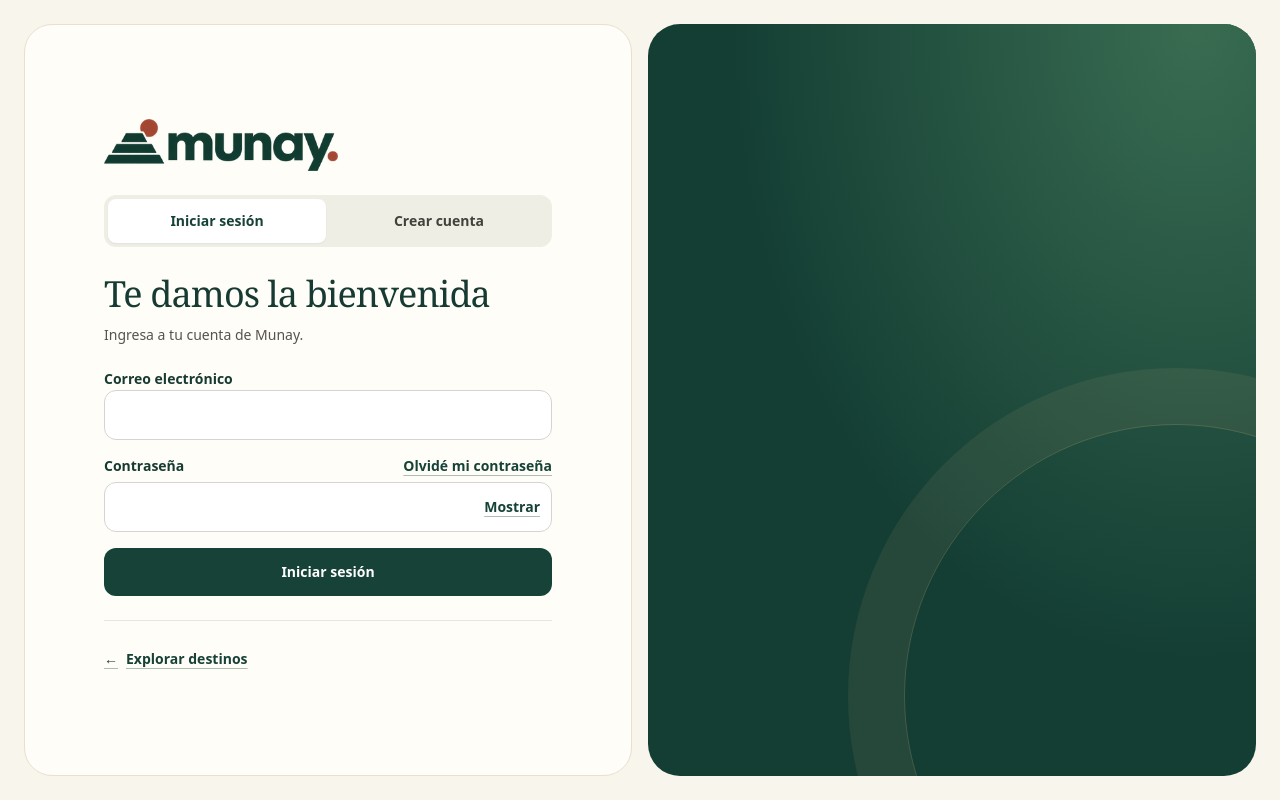
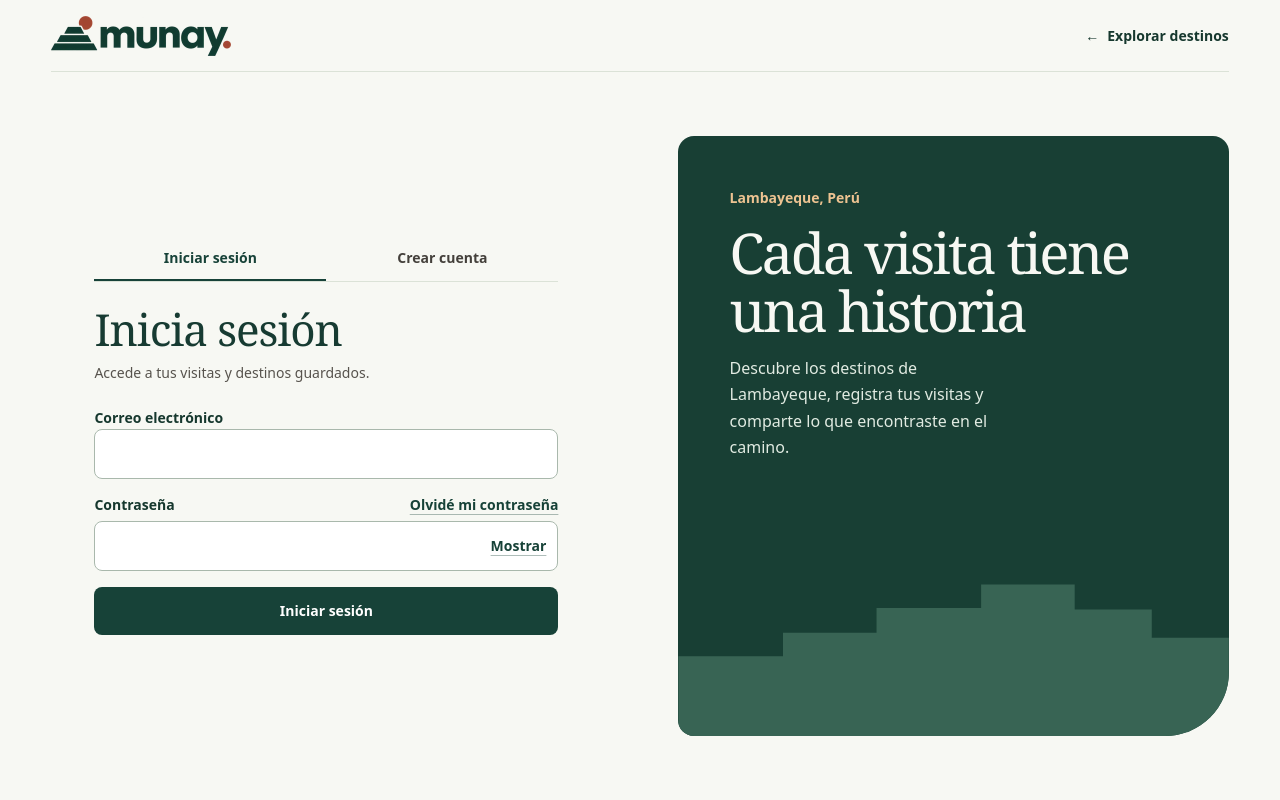
Before and after one commit to WilyLopez/web-munay, a Next.js app: page /ingresar in a window 1280 px wide. Built offline with nearby package versions, Linux system fonts and the light colour scheme.

Commit message:
feat(auth): mejorar la experiencia de acceso

```diff
--- a/src/app/(acceso)/acceso.css
+++ b/src/app/(acceso)/acceso.css
@@ -1,12 +1,137 @@
+body:has(.marco-acceso) {
+  margin: 0;
+  background: #f7f8f3;
+}
+
+.marco-acceso {
+  --tinta-acceso: #16382e;
+  --borde-acceso: #dbe2d7;
+  max-width: 90rem;
+  margin-inline: auto;
+  min-height: 100dvh;
+  padding-inline: clamp(1rem, 4vw, 4rem);
+  color: var(--tinta-acceso);
+  display: flex;
+  flex-direction: column;
+}
+
+.cabecera-acceso {
+  display: flex;
+  flex-wrap: wrap;
+  justify-content: space-between;
+  align-items: center;
+  gap: 0.5rem 1rem;
+  min-height: 4.5rem;
+  border-bottom: 1px solid var(--borde-acceso);
+}
+
+.logo-acceso,
+.volver-acceso {
+  display: inline-flex;
+  align-items: center;
+  gap: 0.5rem;
+  min-height: 2.75rem;
+  border-radius: 0.35rem;
+}
+
+.volver-acceso {
+  font-size: 0.875rem;
+  font-weight: 650;
+}
+
+.volver-acceso:hover {
+  text-decoration: underline;
+  text-underline-offset: 0.25rem;
+}
+
+.logo-acceso:focus-visible,
+.volver-acceso:focus-visible {
+  outline: 2px solid var(--tinta-acceso);
+  outline-offset: 4px;
+}
+
+.distribucion-acceso {
+  flex: 1;
+  display: grid;
+  align-items: start;
+  grid-template-columns: minmax(0, 1fr);
+  gap: clamp(2rem, 6vw, 6rem);
+  padding-block: clamp(1.75rem, 5vw, 4rem);
+}
+
+.principal-acceso {
+  width: min(100%, 29rem);
+  min-width: 0;
+  margin-inline: auto;
+  display: grid;
+  gap: 1.5rem;
+}
+
+.panel-acceso {
+  display: none;
+}
+
+@media (width >= 60rem) {
+  .distribucion-acceso {
+    grid-template-columns: minmax(0, 1fr) minmax(0, 1fr);
+    align-items: stretch;
+  }
+
+  .principal-acceso {
+    align-self: center;
+  }
+
+  .panel-acceso {
+    display: grid;
+    align-content: space-between;
+    min-height: 32rem;
+    position: relative;
+    overflow: hidden;
+    isolation: isolate;
+    border-radius: 1rem 1rem 4rem 1rem;
+    background: #183f34;
+    color: #f7f8f3;
+  }
+
+  .contenido-panel-acceso {
+    padding: clamp(2rem, 4vw, 4rem);
+    display: grid;
+    gap: 1rem;
+  }
+
+  .contenido-panel-acceso p:first-child {
+    color: #edc391;
+    font-size: 0.875rem;
+    font-weight: 650;
+  }
+
+  .contenido-panel-acceso h2 {
+    font-family: Georgia, serif;
+    font-size: clamp(2.5rem, 4.4vw, 4.75rem);
+    line-height: 1.02;
+    letter-spacing: -0.045em;
+    text-wrap: balance;
+  }
+
+  .contenido-panel-acceso p:last-child {
+    max-width: 32ch;
+    color: #e1ebe2;
+    line-height: 1.65;
+  }
+
+  .relieve-acceso {
+    height: clamp(8rem, 13vw, 12rem);
+    background-color: #386454;
+    clip-path: polygon(0 52%, 19% 52%, 19% 38%, 36% 38%, 36% 23%, 55% 23%, 55% 9%, 72% 9%, 72% 24%, 86% 24%, 86% 41%, 100% 41%, 100% 100%, 0 100%);
+  }
+}
+
 @media (prefers-reduced-motion: no-preference) {
   .entrada-acceso {
-    animation: aparecer-acceso 240ms ease-out both;
+    animation: aparecer-acceso 160ms ease-out both;
   }
 }
 
 @keyframes aparecer-acceso {
-  from {
-    opacity: 0;
-    transform: translateY(0.35rem);
-  }
+  from { transform: translateY(0.2rem); }
 }
--- a/src/app/(acceso)/autenticacion/confirmar/page.tsx
+++ b/src/app/(acceso)/autenticacion/confirmar/page.tsx
@@ -2,12 +2,12 @@ import type { Metadata } from "next";
 import Link from "next/link";
 import { Suspense } from "react";
 import { confirmarCorreo } from "@/features/autenticacion/acciones";
+import { BotonEnvioAcceso } from "@/features/autenticacion/boton-envio-acceso";
 import {
   AvisoAcceso,
   EsqueletoAcceso,
 } from "@/features/autenticacion/aviso-acceso";
 import {
-  botonAcceso,
   enlaceAcceso,
   tituloAcceso,
 } from "@/features/autenticacion/estilos-acceso";
@@ -35,9 +35,7 @@ async function ContenidoConfirmacion({
             Confirma tu correo para activar el acceso a tu cuenta.
           </p>
           <input type="hidden" name="tokenHash" value={tokenHash} />
-          <button className={botonAcceso} type="submit">
-            Confirmar correo
-          </button>
+          <BotonEnvioAcceso etiqueta="Confirmar correo" esperando="Confirmando…" />
         </form>
       ) : (
         <AvisoAcceso
--- a/src/app/(acceso)/layout.tsx
+++ b/src/app/(acceso)/layout.tsx
@@ -1,40 +1,30 @@
 import Image from "next/image";
 import Link from "next/link";
 import type { ReactNode } from "react";
-import { enlaceAcceso } from "@/features/autenticacion/estilos-acceso";
 import { PanelMunay } from "@/features/autenticacion/panel-munay";
 import "./acceso.css";
 
 export default function LayoutAcceso({ children }: { children: ReactNode }) {
   return (
-    <div className="-m-8 bg-[#f8f5ec] text-[#173b32]">
-      <div className="mx-auto grid min-h-dvh max-w-[100rem] gap-4 p-4 sm:p-6 lg:grid-cols-[minmax(0,1fr)_minmax(0,1fr)]">
-        <main className="flex min-w-0 items-center justify-center rounded-[1.75rem] border border-[#e7e0d0] bg-[#fffdf8] px-5 py-8 sm:px-10 sm:py-12">
-          <div className="w-full max-w-[28rem] space-y-6">
-            <Link
-              href="/"
-              aria-label="Munay, inicio"
-              className="inline-flex rounded-md focus-visible:outline-2 focus-visible:outline-offset-4 focus-visible:outline-[#174238]"
-            >
+    <div className="marco-acceso">
+      <header className="cabecera-acceso">
+        <Link href="/" aria-label="Inicio de Munay" className="logo-acceso">
           <Image
             src="/marca/logo-navbar.webp"
             width={158}
             height={52}
-                alt="Munay"
-                className="h-11 w-auto sm:h-13"
+            alt=""
+            loading="eager"
+            unoptimized
+            className="h-10 w-auto"
           />
         </Link>
-            {children}
-            <div className="border-t border-stone-200 pt-4 text-sm">
-              <Link
-                href="/destinos"
-                className={`${enlaceAcceso} inline-flex min-h-11 items-center gap-2`}
-              >
+        <Link href="/destinos" prefetch={false} className="volver-acceso">
           <span aria-hidden="true">←</span> Explorar destinos
         </Link>
-            </div>
-          </div>
-        </main>
+      </header>
+      <div className="distribucion-acceso">
+        <main className="principal-acceso">{children}</main>
         <PanelMunay />
       </div>
     </div>
--- /dev/null
+++ b/src/features/autenticacion/boton-envio-acceso.tsx
@@ -0,0 +1,26 @@
+"use client";
+
+import { useFormStatus } from "react-dom";
+import { botonAcceso } from "./estilos-acceso";
+
+export function BotonEnvioAcceso({
+  etiqueta,
+  esperando,
+}: {
+  etiqueta: string;
+  esperando: string;
+}) {
+  const { pending } = useFormStatus();
+
+  return (
+    <button type="submit" className={botonAcceso} disabled={pending}>
+      {pending && (
+        <span
+          aria-hidden="true"
+          className="size-4 rounded-full border-2 border-white/45 border-t-white motion-safe:animate-spin"
+        />
+      )}
+      <span aria-live="polite">{pending ? esperando : etiqueta}</span>
+    </button>
+  );
+}
--- a/src/features/autenticacion/estilos-acceso.ts
+++ b/src/features/autenticacion/estilos-acceso.ts
@@ -1,11 +1,11 @@
 export const campoAcceso =
-  "min-h-12 w-full min-w-0 rounded-xl border border-stone-300 bg-white px-4 py-3 text-base text-stone-900 motion-safe:transition-colors focus-visible:outline-2 focus-visible:outline-offset-2 focus-visible:outline-[#174238] aria-invalid:border-rose-600 read-only:bg-stone-50";
+  "min-h-12 w-full min-w-0 rounded-lg border border-[#a9b8ac] bg-white px-4 py-3 text-base text-stone-900 motion-safe:transition-colors focus-visible:outline-2 focus-visible:outline-offset-2 focus-visible:outline-[#174238] aria-invalid:border-rose-600 read-only:bg-stone-50";
 
 export const botonAcceso =
-  "inline-flex min-h-12 w-full items-center justify-center gap-2 rounded-xl bg-[#174238] px-4 py-3 text-center text-sm font-semibold text-white motion-safe:transition-colors hover:bg-[#24584b] focus-visible:outline-2 focus-visible:outline-offset-3 focus-visible:outline-[#174238] disabled:cursor-wait disabled:opacity-65";
+  "inline-flex min-h-12 w-full items-center justify-center gap-2 rounded-lg bg-[#174238] px-4 py-3 text-center text-sm font-semibold text-white motion-safe:transition-colors hover:bg-[#24584b] focus-visible:outline-2 focus-visible:outline-offset-3 focus-visible:outline-[#174238] disabled:cursor-wait disabled:opacity-65";
 
 export const enlaceAcceso =
   "font-semibold text-[#174238] underline decoration-[#174238]/35 underline-offset-4 hover:decoration-[#174238] focus-visible:rounded-sm focus-visible:outline-2 focus-visible:outline-offset-3 focus-visible:outline-[#174238]";
 
 export const tituloAcceso =
-  "font-serif text-3xl leading-tight tracking-tight text-[#173b32] sm:text-4xl";
+  "font-serif text-[clamp(2rem,5vw,2.75rem)] leading-[1.08] tracking-tight text-balance text-[#173b32]";
--- a/src/features/autenticacion/formulario-acceso.tsx
+++ b/src/features/autenticacion/formulario-acceso.tsx
@@ -1,11 +1,11 @@
 "use client";
 
 import Link from "next/link";
-import { useActionState, useState } from "react";
+import { useActionState, useEffect, useRef, useState } from "react";
 import { ingresar, registrarCuenta } from "./acciones";
 import { AvisoAcceso, type DatosAviso } from "./aviso-acceso";
+import { BotonEnvioAcceso } from "./boton-envio-acceso";
 import {
-  botonAcceso,
   campoAcceso,
   enlaceAcceso,
   tituloAcceso,
@@ -33,9 +33,10 @@ function CampoContrasena({
 }) {
   const [visible, cambiarVisibilidad] = useState(false);
   const [valor, cambiarValor] = useState("");
+  const id = registro ? `registro-${clave}` : `ingreso-${clave}`;
   const ayuda = registro && clave === "contrasena" && !error;
   const descripcion = error
-    ? `${clave}-error`
+    ? `${id}-error`
     : ayuda
       ? "ayuda-contrasena"
       : undefined;
@@ -43,7 +44,7 @@ function CampoContrasena({
   return (
     <div className="space-y-1.5">
       <div className="flex flex-wrap items-center justify-between gap-x-3 gap-y-1">
-        <label className="text-sm font-semibold" htmlFor={clave}>
+        <label className="text-sm font-semibold" htmlFor={id}>
           {etiqueta}
         </label>
         {!registro && (
@@ -57,7 +58,7 @@ function CampoContrasena({
       </div>
       <div className="relative">
         <input
-          id={clave}
+          id={id}
           name={clave}
           type={visible ? "text" : "password"}
           className={`${campoAcceso} pe-24`}
@@ -83,7 +84,7 @@ function CampoContrasena({
           Usa al menos 8 caracteres.
         </p>
       )}
-      <ErrorCampo id={`${clave}-error`} mensaje={error} />
+      <ErrorCampo id={`${id}-error`} mensaje={error} />
     </div>
   );
 }
@@ -115,19 +116,30 @@ export function FormularioAcceso({
     },
     {},
   );
+  const formulario = useRef<HTMLFormElement>(null);
+
+  useEffect(() => {
+    if (estado.errores) {
+      formulario.current
+        ?.querySelector<HTMLElement>('[aria-invalid="true"]')
+        ?.focus();
+    }
+  }, [estado]);
+
   const { errores = {}, mensaje, requiereConfirmacion } = estado;
   const avisoActual = mensaje
     ? { mensaje, tipo: "error" as const, reenviar: requiereConfirmacion }
     : !Object.keys(errores).length && !pendiente
       ? aviso
       : undefined;
+  const idCorreo = registro ? "registro-correo" : "ingreso-correo";
   const consulta = volver ? `?${new URLSearchParams({ volver })}` : "";
 
   return (
     <>
       <nav
         aria-label="Acceso a Munay"
-        className="grid grid-cols-2 gap-1 rounded-xl bg-[#eeeee5] p-1 text-sm"
+        className="grid grid-cols-2 border-b border-[#dbe2d7] text-sm"
       >
         {(
           [
@@ -139,7 +151,7 @@ export function FormularioAcceso({
             key={ruta}
             href={`${ruta}${consulta}`}
             aria-current={actual ? "page" : undefined}
-            className="flex min-h-11 items-center justify-center rounded-lg px-2 text-center font-semibold text-stone-700 motion-safe:transition-colors hover:bg-white/60 focus-visible:outline-2 focus-visible:outline-[#174238] aria-[current=page]:bg-white aria-[current=page]:text-[#174238] aria-[current=page]:shadow-xs"
+            className="flex min-h-11 items-center justify-center border-b-2 border-transparent px-2 text-center font-semibold text-stone-700 hover:bg-[#edf1e9] focus-visible:outline-2 focus-visible:outline-[#174238] aria-[current=page]:border-[#174238] aria-[current=page]:text-[#174238]"
           >
             {etiqueta}
           </Link>
@@ -148,17 +160,17 @@ export function FormularioAcceso({
       <div className="entrada-acceso space-y-5">
         <header className="space-y-2">
           <h1 className={tituloAcceso}>
-            {registro ? "Crea tu cuenta" : "Te damos la bienvenida"}
+            {registro ? "Crea tu cuenta" : "Inicia sesión"}
           </h1>
           <p className="text-sm leading-relaxed text-stone-600">
             {registro
               ? "Guarda tus destinos favoritos y registra tus visitas."
-              : "Ingresa a tu cuenta de Munay."}
+              : "Accede a tus visitas y destinos guardados."}
           </p>
         </header>
 
         {avisoActual && <AvisoAcceso {...avisoActual} />}
-        <form action={accion} className="space-y-4" aria-busy={pendiente}>
+        <form ref={formulario} action={accion} className="space-y-4" aria-busy={pendiente}>
           {!registro && volver && (
             <input type="hidden" name="volver" value={volver} />
           )}
@@ -187,15 +199,17 @@ export function FormularioAcceso({
           <div className="space-y-1.5">
             <label
               className="text-sm font-semibold"
-              htmlFor="correoElectronico"
+              htmlFor={idCorreo}
             >
               Correo electrónico
             </label>
             <input
-              id="correoElectronico"
+              id={idCorreo}
               name="correoElectronico"
               type="email"
-              autoComplete="email"
+              autoComplete={registro ? "email" : "username"}
+              spellCheck={false}
+              autoCapitalize="none"
               maxLength={254}
               required
               className={campoAcceso}
@@ -203,10 +217,10 @@ export function FormularioAcceso({
               onChange={(evento) => cambiarCorreo(evento.target.value)}
               aria-invalid={Boolean(errores.correoElectronico)}
               aria-describedby={
-                errores.correoElectronico ? "error-correo" : undefined
+                errores.correoElectronico ? `${idCorreo}-error` : undefined
               }
             />
-            <ErrorCampo id="error-correo" mensaje={errores.correoElectronico} />
+            <ErrorCampo id={`${idCorreo}-error`} mensaje={errores.correoElectronico} />
           </div>
           <CampoContrasena
             clave="contrasena"
@@ -222,7 +236,7 @@ export function FormularioAcceso({
                 error={errores.confirmarContrasena}
                 registro
               />
-              <div className="space-y-1.5">
+              <div className="space-y-1.5 rounded-lg border border-[#dbe2d7] bg-white/60 p-3">
                 <div className="flex items-start gap-2.5 text-sm leading-relaxed">
                   <input
                     id="aceptaCondiciones"
@@ -268,21 +282,10 @@ export function FormularioAcceso({
               </div>
             </>
           )}
-          <button className={botonAcceso} disabled={pendiente}>
-            {pendiente && (
-              <span
-                aria-hidden="true"
-                className="size-4 rounded-full border-2 border-white/45 border-t-white motion-safe:animate-spin"
-              />
-            )}
-            {registro
-              ? pendiente
-                ? "Creando cuenta…"
-                : "Crear cuenta"
-              : pendiente
-                ? "Iniciando sesión…"
-                : "Iniciar sesión"}
-          </button>
+          <BotonEnvioAcceso
+            etiqueta={registro ? "Crear cuenta" : "Iniciar sesión"}
+            esperando={registro ? "Creando cuenta…" : "Iniciando sesión…"}
+          />
         </form>
       </div>
     </>
--- a/src/features/autenticacion/panel-munay.tsx
+++ b/src/features/autenticacion/panel-munay.tsx
@@ -1,32 +1,15 @@
 export function PanelMunay() {
   return (
-    <aside
-      aria-labelledby="titulo-panel-munay"
-      className="panel-acceso relative isolate hidden items-center overflow-hidden rounded-[2rem] bg-[#143e34] px-10 py-16 text-[#fff9e9] lg:flex xl:px-16"
-    >
-      <div
-        aria-hidden="true"
-        className="absolute inset-0 -z-10 bg-[radial-gradient(ellipse_at_90%_0%,#396c51_0%,transparent_60%)]"
-      />
-      <div
-        aria-hidden="true"
-        className="pointer-events-none absolute right-[-12rem] bottom-[-12rem] -z-10 size-[34rem] rounded-full border border-[#f0c28b]/22 ring-[3.5rem] ring-[#f0c28b]/8"
-      />
-      <div className="entrada-acceso mx-auto w-full max-w-[32rem] space-y-6">
-        <p className="flex items-center gap-3 text-sm font-semibold tracking-wide text-[#f0c28b]">
-          <span aria-hidden="true" className="h-px w-9 bg-current" />
-          Lambayeque, Perú
-        </p>
-        <h2
-          id="titulo-panel-munay"
-          className="max-w-[13ch] font-serif text-[clamp(2.6rem,4vw,5.5rem)] leading-[1.04] tracking-tight"
-        >
-          Descubre el patrimonio de Lambayeque
-        </h2>
-        <p className="max-w-[34ch] text-base leading-relaxed text-[#e0ece2]">
-          Guarda tus destinos favoritos y registra tus visitas con Munay.
+    <aside aria-labelledby="titulo-panel-munay" className="panel-acceso">
+      <div className="contenido-panel-acceso">
+        <p>Lambayeque, Perú</p>
+        <h2 id="titulo-panel-munay">Cada visita tiene una historia</h2>
+        <p>
+          Descubre los destinos de Lambayeque, registra tus visitas y comparte
+          lo que encontraste en el camino.
         </p>
       </div>
+      <div className="relieve-acceso" aria-hidden="true" />
     </aside>
   );
 }
```
Also changed, not shown: src/features/autenticacion/formulario-recuperacion.tsx (+12 -12 lines), src/features/autenticacion/formulario-reenvio.tsx (+6 -5 lines). Lines whose indentation alone changed are shown as unchanged.
